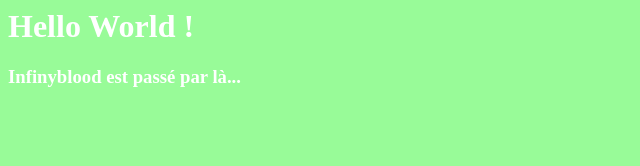
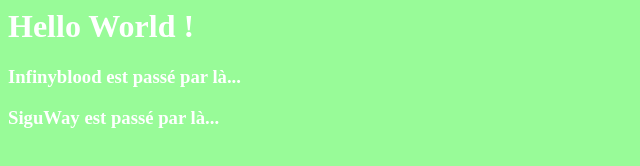
Before and after one commit to Infinyblood1/TD-Qualite-du-Code, a plain HTML site: page Index.html in a window 1280 px wide. Shown: the whole page, without its empty margins (0-640 px from the left). Drawn offline with Linux system fonts and the light colour scheme.

Commit message:
Update SiguWay Page de contact

```diff
--- a/Index.html
+++ b/Index.html
@@ -6,5 +6,6 @@
     <body class = "cssmenu">
         <h1>Hello World !</h1>
         <h3>Infinyblood est passé par là...</h3>
+        <h3>SiguWay est passé par là...</h3>
     </body>
 </html>
```
